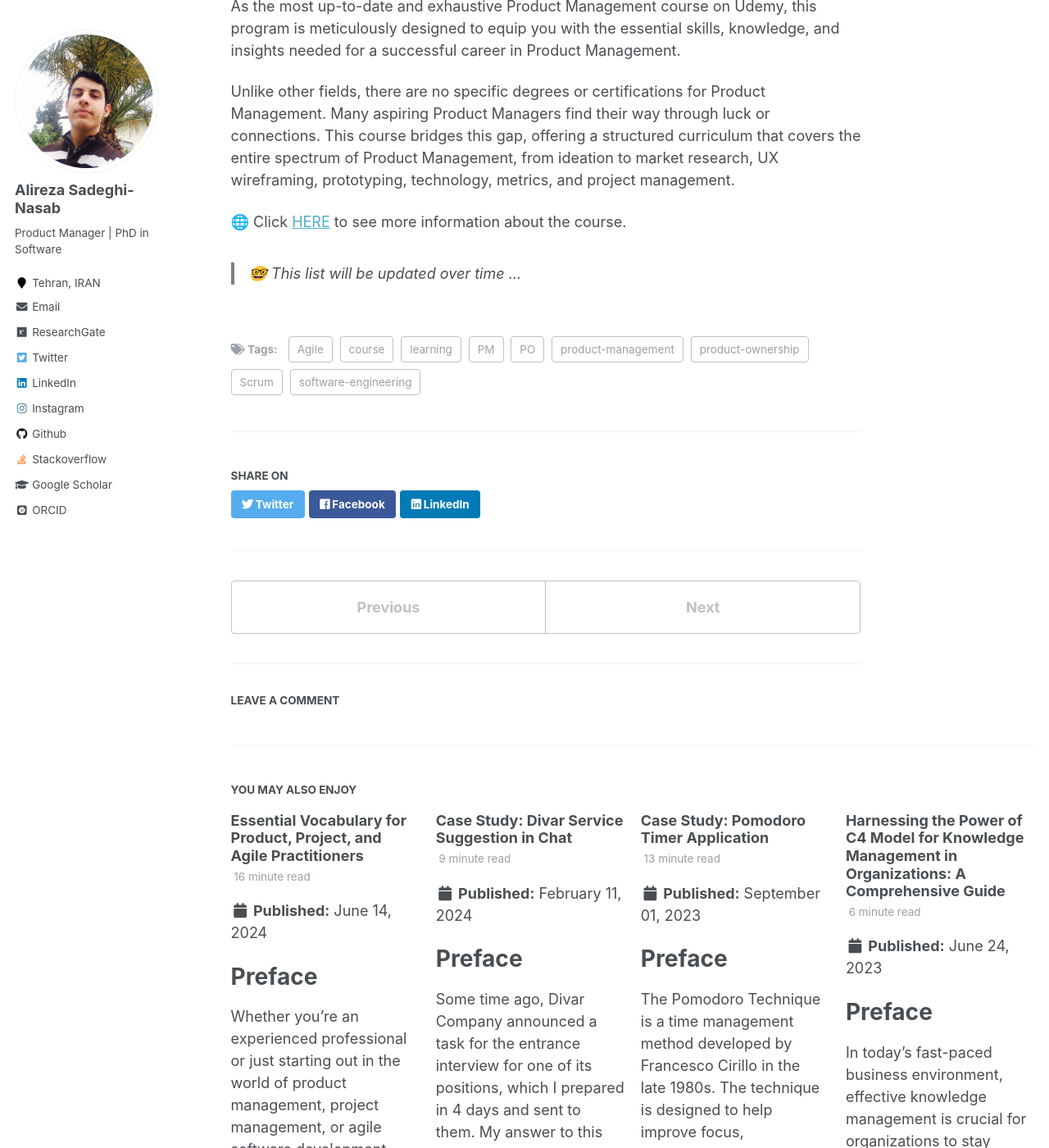
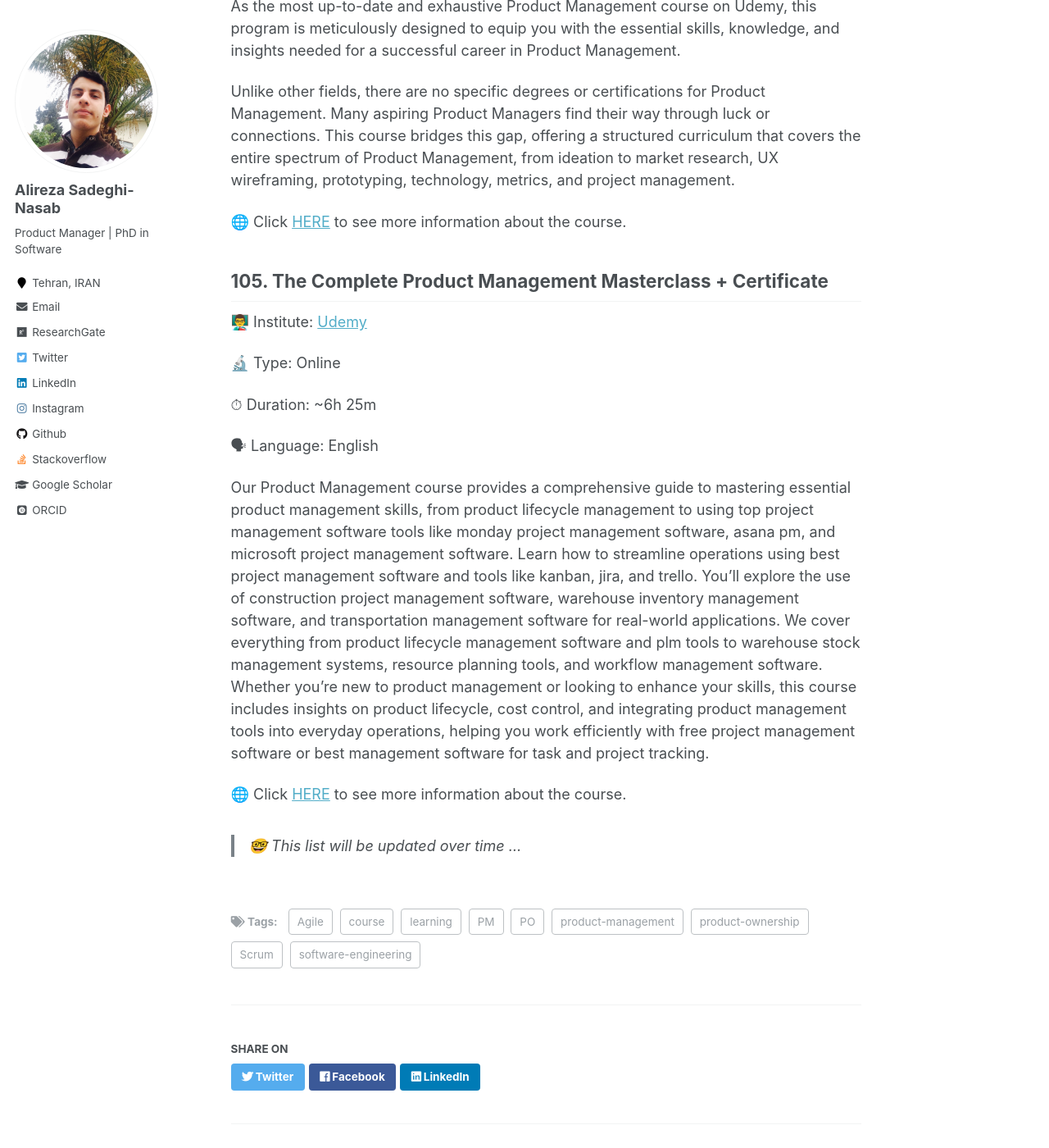
Before and after one commit to AlirezaSN/AlirezaSN.github.io, a Jekyll site: the page built from _posts/2023-03-25-blog-post-14.md, in a window 1280 px wide and 1400 px high, scrolled down 69279 px. Shown: the whole window at 82% size. Built offline with Jekyll 4.4.1, drawn with Linux system fonts in a browser that asks for light colours; some web fonts are replaced; comment, search, counter and statistics services are not loaded; some of the changed text lies outside the part shown.

Commit message:
add courses

```diff
--- a/_posts/2023-03-25-blog-post-14.md
+++ b/_posts/2023-03-25-blog-post-14.md
@@ -1882,4 +1882,18 @@ Unlike other fields, there are no specific degrees or certifications for Product
 
 🌐 Click [HERE](https://www.udemy.com/course/product-management-complete-course/) to see more information about the course.
 
+## 105. The Complete Product Management Masterclass + Certificate
+
+👨‍🏫 Institute: [Udemy]((https://www.udemy.com))
+
+🔬 Type: Online
+
+⏱ Duration: ~6h 25m
+
+🗣 Language: English
+
+Our Product Management course provides a comprehensive guide to mastering essential product management skills, from product lifecycle management to using top project management software tools like monday project management software, asana pm, and microsoft project management software. Learn how to streamline operations using best project management software and tools like kanban, jira, and trello. You'll explore the use of construction project management software, warehouse inventory management software, and transportation management software for real-world applications. We cover everything from product lifecycle management software and plm tools to warehouse stock management systems, resource planning tools, and workflow management software. Whether you're new to product management or looking to enhance your skills, this course includes insights on product lifecycle, cost control, and integrating product management tools into everyday operations, helping you work efficiently with free project management software or best management software for task and project tracking.
+
+🌐 Click [HERE](https://www.udemy.com/course/the-complete-product-management-masterclass-certificate/) to see more information about the course.
+
 > 🤓 This list will be updated over time ...
```
